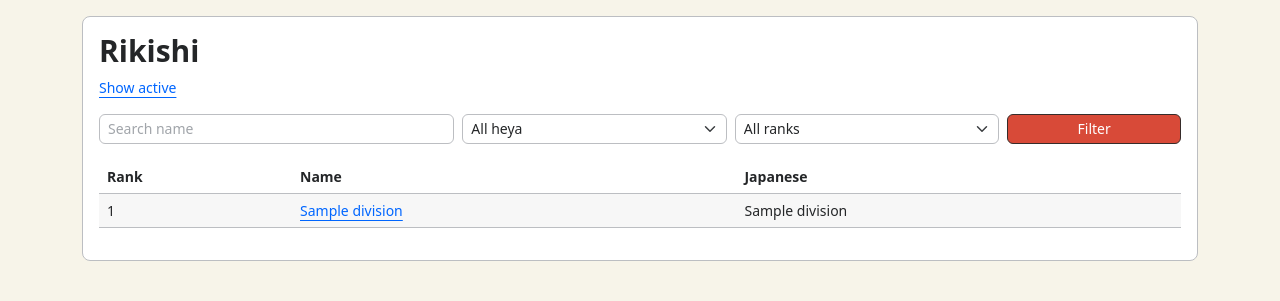
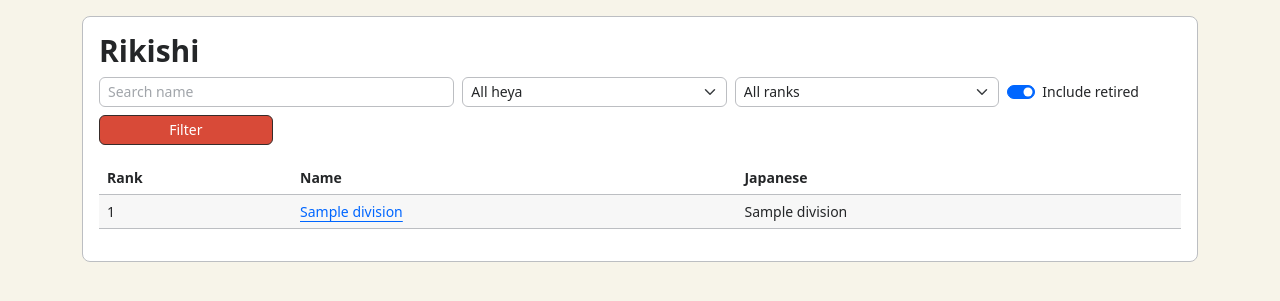
Before and after one commit to croquant/sumoracle, a Django app: template templates/rikishi_list.html in a window 1280 px wide. Shown: the part 53-354 px from the top of the page. Run offline with Django 5.2, Linux system fonts and the light colour scheme; the template is opened without the code that fills it: most values are stand-ins (such as "Sample title", 1, 10 or a date in 2020); some libraries are stand-ins or nearby versions.

Commit message:
Show active rikishi by default with toggle

```diff
--- a/templates/rikishi_list.html
+++ b/templates/rikishi_list.html
@@ -6,14 +6,7 @@
 <div class="card my-3">
     <div class="card-body">
         <h2 class="card-title">Rikishi</h2>
-        <p>
-            <a href="{{ toggle_url }}">
-                {% if active_only %}Show all{% else %}Show active{% endif %}
-            </a>
-        </p>
-
-        <form method="get" class="row g-2 mb-3">
-            <input type="hidden" name="active" value="1" {% if not active_only %}disabled{% endif %}>
+        <form method="get" class="row g-2 align-items-end mb-3">
             <div class="col-md-4">
                 <input type="search" name="q" value="{{ query }}" class="form-control" placeholder="Search name">
             </div>
@@ -34,6 +27,12 @@
                 </select>
             </div>
             <div class="col-md-2">
+                <div class="form-check form-switch">
+                    <input class="form-check-input" type="checkbox" id="include-retired" name="include_retired" value="1" {% if not active_only %}checked{% endif %}>
+                    <label class="form-check-label" for="include-retired">Include retired</label>
+                </div>
+            </div>
+            <div class="col-md-2">
                 <button type="submit" class="btn btn-primary w-100">Filter</button>
             </div>
         </form>
```
Also changed, not shown: app/views/rikishi.py (+4 -5 lines), tests/views/test_rikishi_list.py (+16 -15 lines).
